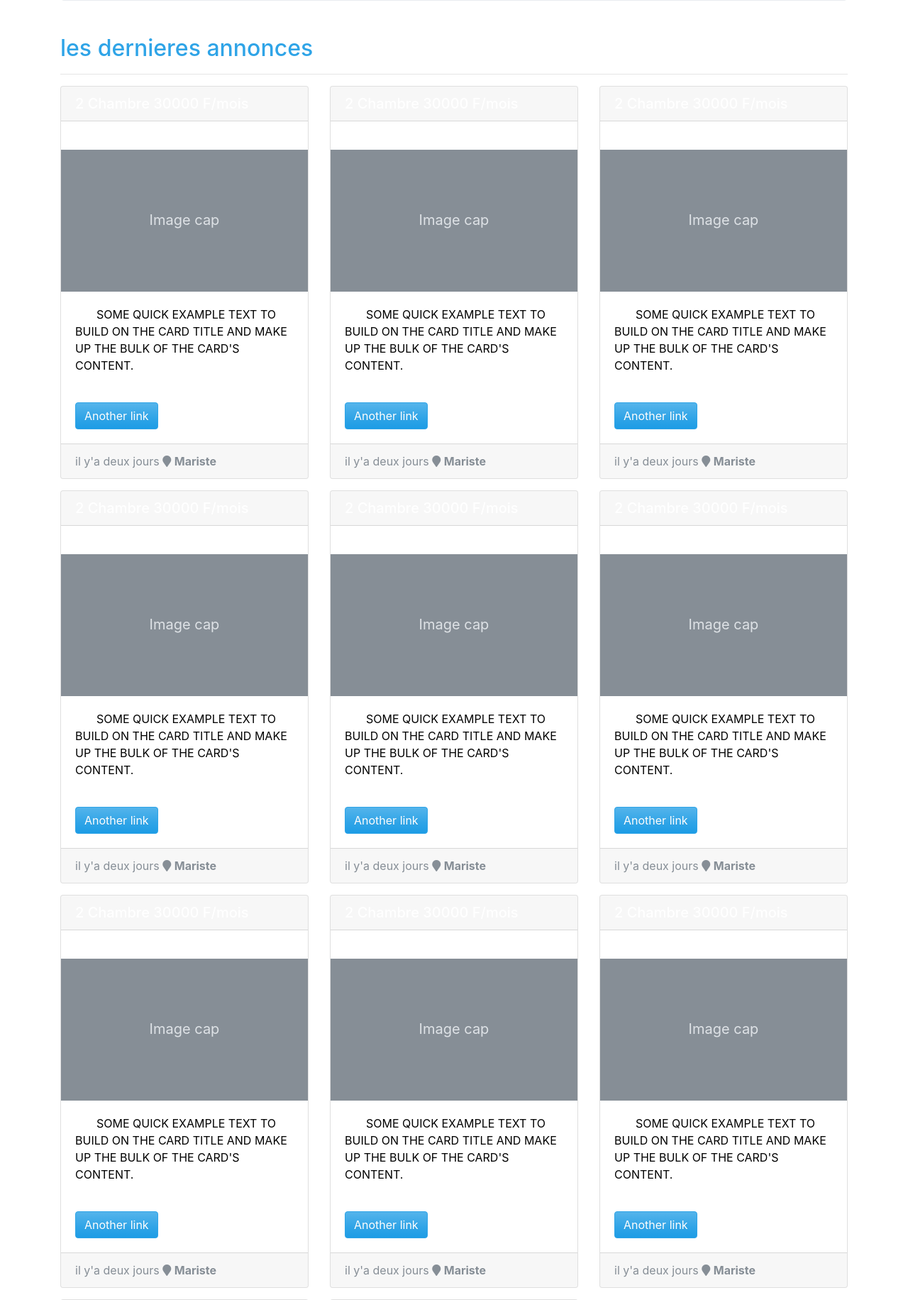
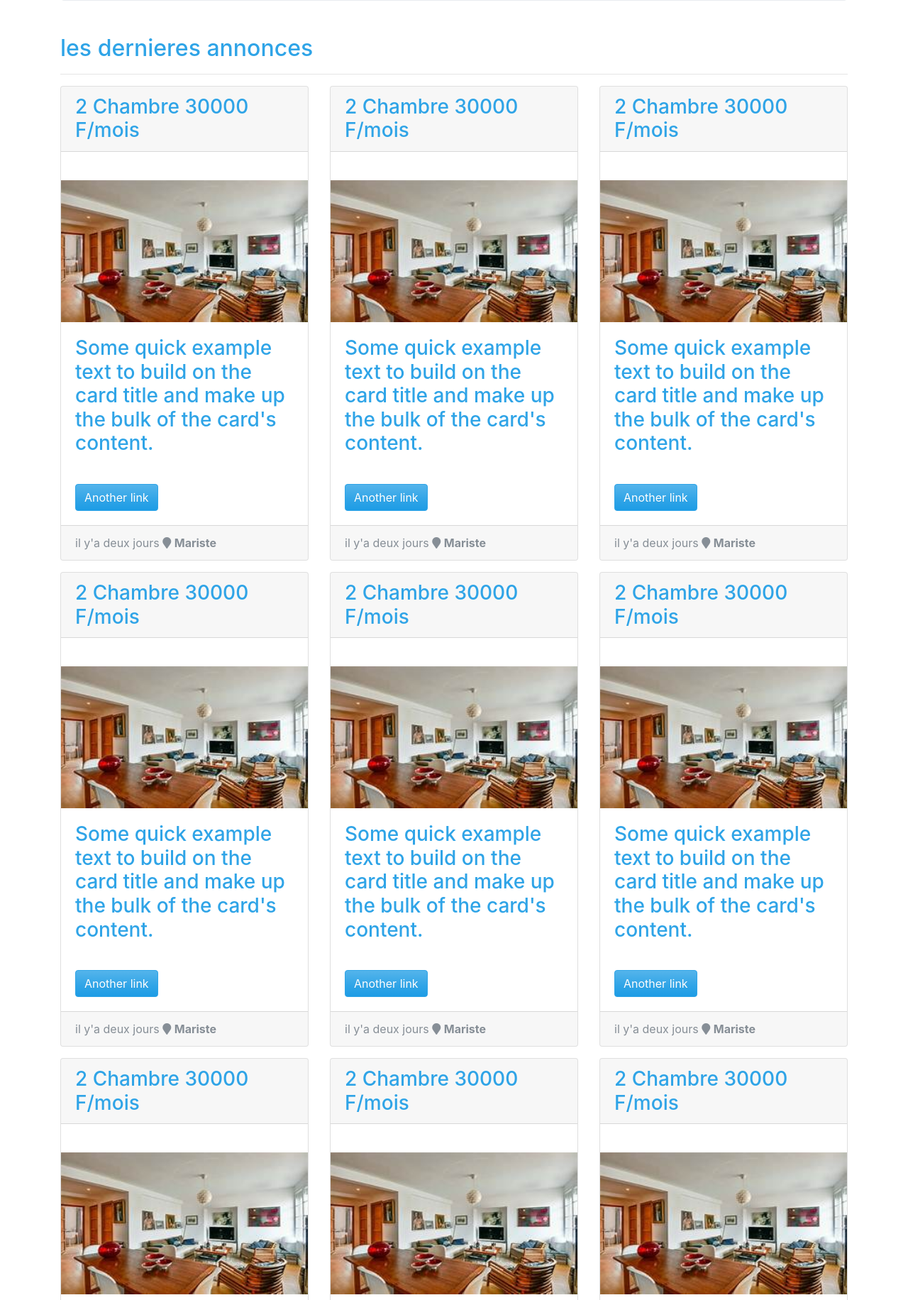
Before and after one commit to ramata-dia/Appartement, a Symfony app: template templates/logement/index.html.twig in a window 1280 px wide. Shown: the part 538-2370 px from the top of the page at 71% size. Run offline with Twig, Linux system fonts and the light colour scheme; the template is opened without the code that fills it, so the values that code supplies are empty; some libraries are stand-ins or nearby versions.

Commit message:
composer.json fichier

```diff
--- a/src/DataFixtures/AppFixtures.php
+++ b/src/DataFixtures/AppFixtures.php
@@ -27,7 +27,7 @@ class AppFixtures extends Fixture
                 ->setDesription($faker->text(200))
                 ->setPrice(mt_rand(30000, 60000))
                 ->setAddress($faker->address())
-                ->setCoverImage("182a0e69752fb117763d03e9450ac424.jpg")
+                ->setCoverImage("0e3f5e6b2503ab7dbd4281affd60394b.jpg")
                 ->setRooms(mt_rand(0, 5))
                 ->setIsAvailable(mt_rand(0, 1))
                 ->setCreatedAt($faker->datetimeBetween('-3 month', 'now'));
--- a/templates/logement/index.html.twig
+++ b/templates/logement/index.html.twig
@@ -5,7 +5,7 @@
 {% block body %}
 <div class="container mt-5">
 <div class="jumbotron">
-    <h1 class="display-3">Bienvenue sur KayDeuk</h1>
+    <h3 class="display-3">Bienvenue sur KayDeuk</h3>
     <p class="lead">Nous sommes une entreprise de construction et distrubution des appartements meuble a des prix imbatable</p>
     <hr class="my-4">
     <p>Nous vous garantissons le meilleur de qualité à matiere de logement</p>
@@ -20,20 +20,19 @@
 
     <div class="col-md-4">
         <div class="card mb-3">
-            <h5 class="card-header">2 Chambre 30000 F/mois</h5>
+            <h3 class="card-header">2 Chambre 30000 F/mois</h3>
             <div class="card-body">
 
             </div>
-            <svg xmlns="http://www.w3.org/2000/svg" class="d-block user-select-none" width="100%" height="200"
+<img src="uploads/coverImage/007e07c5117cec23e594293210f82c9d.jpg" class="d-block user-select-none" width="100%" height="200"
+
                 aria-label="Placeholder: Image cap" focusable="false" role="img" preserveAspectRatio="xMidYMid slice"
-                viewBox="0 0 318 180" style="font-size:1.125rem;text-anchor:middle">
-                <rect width="100%" height="100%" fill="#868e96"></rect>
-                <text x="50%" y="50%" fill="#dee2e6" dy=".3em">Image cap</text>
-            </svg>
+                viewBox="0 0 318 180" style="font-size:1.125rem;text-anchor:middle" />
+
             <div class="card-body">
-                <p class="card-text">Some quick example text to build on the card title and make up the bulk of the
+                <h3 class="card-text">Some quick example text to build on the card title and make up the bulk of the
                     card's
-                    content.</p>
+                    content.</h3>
             </div>
 
             <div class="card-body">
```
Also changed, not shown: migrations/Version20210812165142.php (added, +31 -0 lines), templates/annonce/index.html.twig (+6 -6 lines), public/uploads/coverImage/0e3f5e6b2503ab7dbd4281affd60394b.jpg (added), public/uploads/coverImage/35d31dd6ed7249be66ad8b3e8c0156d5.jpg (added), public/uploads/coverImage/3ac725d566c697ffaf994afbe7caef86.jpg (added), public/uploads/coverImage/4122845b8095157e947f0951ec469495.jpg (added), public/uploads/coverImage/661a9223d605811b1a831c1e613fd0d8.jpg (added), public/uploads/coverImage/822747e97b0ffd879af65a0bde1eead4.jpg (added), public/uploads/coverImage/a8cd0bb351f3bc4f39fd2c6bd396fe89.jpg (added), public/uploads/coverImage/b7e1b4ad21083741c8b253cef46f8aec.jpg (added).
